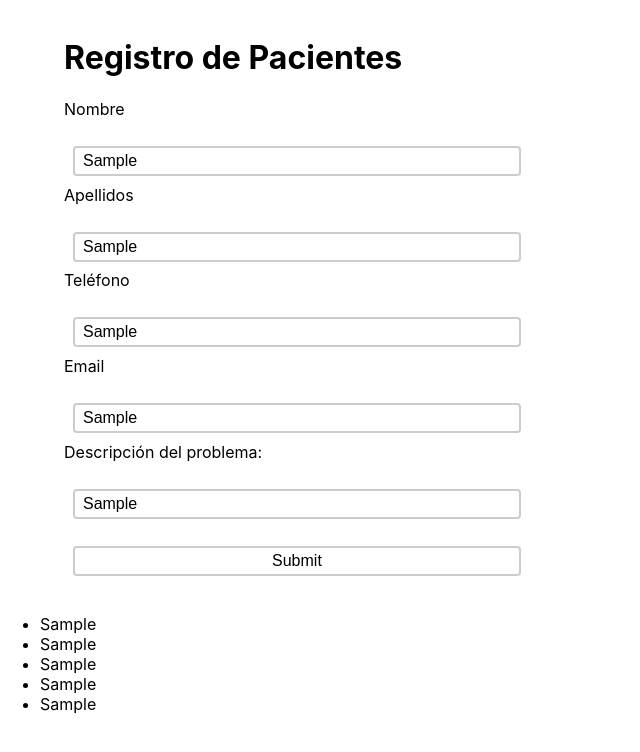
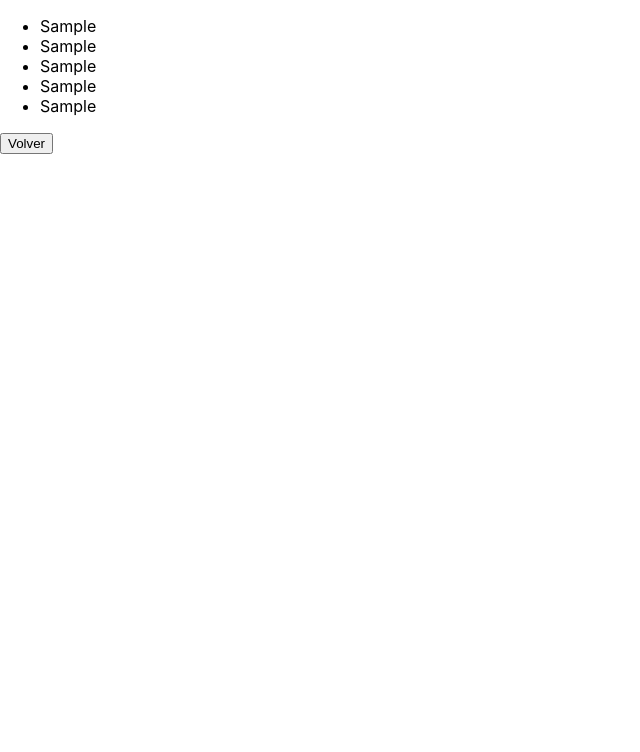
Before and after one commit to anawolfdev/psicoform, a React (Create React App) app: page / in a window 1280 px wide. Both pictures are taken after typing "Sample", "Sample", "Sample", "Sample", "Sample" into the empty fields and a click on the input 296 px from the left and 560 px from the top of the page. Shown: the top 752 px of the page, without its empty margins (0-640 px from the left). Built offline with nearby package versions, Linux system fonts and the light colour scheme.

Commit message:
added delet Data function

```diff
--- a/src/components/form-patient/index.js
+++ b/src/components/form-patient/index.js
@@ -3,7 +3,7 @@ import RegisterPatient from "../register-patient";
 import Results from "../results";
 
 export default function HandleForm(props) {
-  const [data, setData] = useState({});
+  const [data, setData] = useState(undefined);
 
   const registerData = e => {
     e.stopPropagation();
@@ -22,13 +22,24 @@ export default function HandleForm(props) {
       email,
       problem
     });
+
     return false;
+  };
+
+  const deleteData = () => {
+    setData(undefined);
   };
 
   return (
     <>
-      <RegisterPatient onSubmit={registerData}></RegisterPatient>
-      <Results values={data}></Results>
+      {!data ? (
+        <RegisterPatient onSubmit={registerData}></RegisterPatient>
+      ) : (
+        <>
+          <Results values={data}></Results>
+          <button onClick={deleteData}>Volver</button>
+        </>
+      )}
     </>
   );
 }
--- a/src/components/register-patient/index.js
+++ b/src/components/register-patient/index.js
@@ -9,7 +9,6 @@ export default function RegisterPatient({
   phone = "Teléfono ",
   email = "Email ",
   problem = "Descripción del problema: "
-  //values = {}
 }) {
   return (
     <>
@@ -17,17 +16,17 @@ export default function RegisterPatient({
         <Title></Title>
         <label htmlFor="name">
           {name}
-          <input type="text" name="name" id="name" required></input>
+          <input type="text" name="name" id="name"></input>
         </label>
 
         <label htmlFor="surname">
           {surname}
-          <input type="text" surname="surname" id="surname" required></input>
+          <input type="text" surname="surname" id="surname"></input>
         </label>
 
         <label htmlFor="phone">
           {phone}
-          <input type="text" id="phone" required></input>
+          <input type="text" id="phone"></input>
         </label>
 
         <label htmlFor="email">
@@ -37,7 +36,7 @@ export default function RegisterPatient({
 
         <label htmlFor="problem">
           {problem}
-          <input type="text" id="problem" required></input>
+          <input type="text" id="problem"></input>
         </label>
 
         <input type="submit"></input>
```
